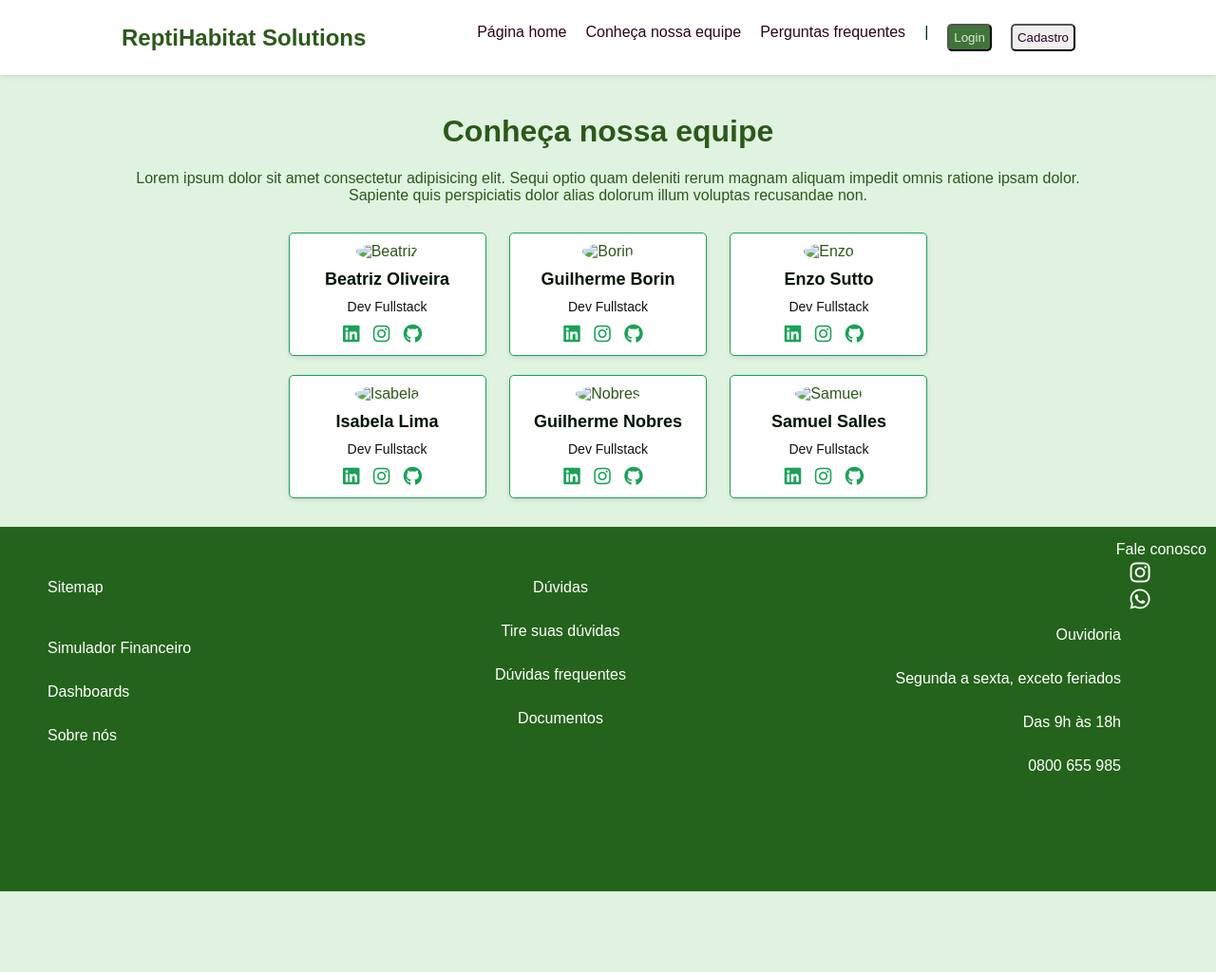
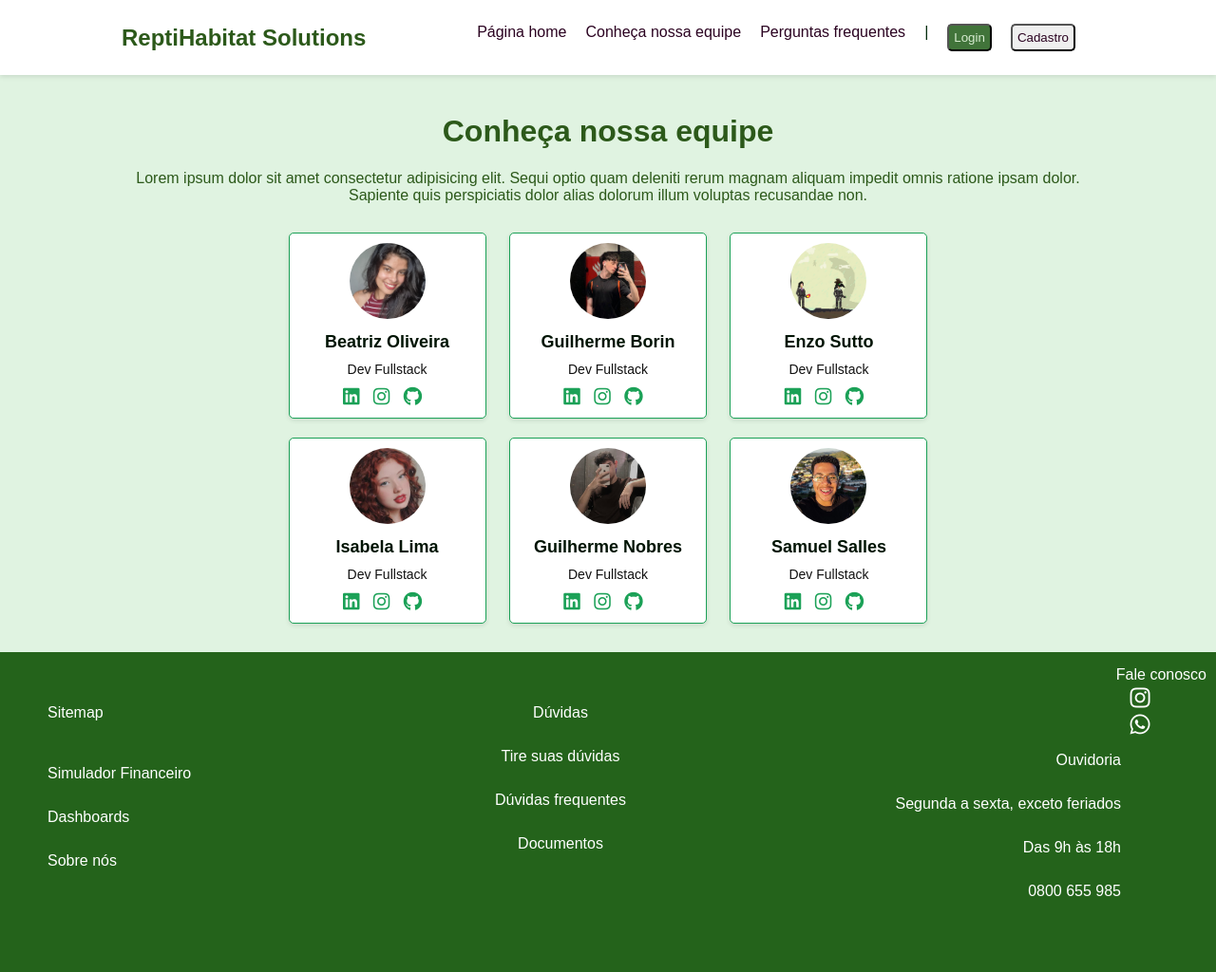
Before and after one commit to samussouza/ReptiHabitatSolutions, a plain HTML site: page SIte Institucional/public/ConhecaEquipe.html in a window 1280 px wide. Shown: the whole page at 95% size. Before the commit the page ends 939 px from the top, so only its background shows below. Drawn offline with Linux system fonts and the light colour scheme; files that its build step writes are made by us from their sources.

Commit message:
Adicionando imagens OBS.:>temporárias<

```diff
--- a/SIte Institucional/public/ConhecaEquipe.html
+++ b/SIte Institucional/public/ConhecaEquipe.html
@@ -372,7 +372,7 @@
         <!-- Div para os cards do topo -->
         <div class="top-cards">
             <div class="card">
-                <img src="./IMG/Conheça a equipe/unnamed (1).png" alt="Beatriz" class="member-img">
+                <img src="IMG\conhecaNossaEquipe\bia.jpg" alt="Beatriz" class="member-img">
                 <h2>Beatriz Oliveira</h2>
                 <p>Dev Fullstack</p>
                 <div class="social-icons">
@@ -382,7 +382,7 @@
                 </div>
             </div>
             <div class="card">
-                <img src="./IMG/Conheça a equipe/unnamed (1).png" alt="Borin" class="member-img">
+                <img src="IMG\conhecaNossaEquipe\gui.borin.jpg" alt="Borin" class="member-img">
                 <h2>Guilherme Borin</h2>
                 <p>Dev Fullstack</p>
                 <div class="social-icons">
@@ -392,7 +392,7 @@
                 </div>
             </div>
             <div class="card">
-                <img src="./IMG/Conheça a equipe/unnamed (1).png" alt="Enzo" class="member-img">
+                <img src="IMG\conhecaNossaEquipe\enzo.adssc.png" alt="Enzo" class="member-img">
                 <h2>Enzo Sutto</h2>
                 <p>Dev Fullstack</p>
                 <div class="social-icons">
@@ -405,7 +405,7 @@
         <!-- Div para os cards debaixo -->
         <div class="bottom-cards">
             <div class="card">
-                <img src="./IMG/Conheça a equipe/unnamed (1).png" alt="Isabela" class="member-img">
+                <img src="IMG\conhecaNossaEquipe\isa.adsc.jpg" alt="Isabela" class="member-img">
                 <h2>Isabela Lima</h2>
                 <p>Dev Fullstack</p>
                 <div class="social-icons">
@@ -415,7 +415,7 @@
                 </div>
             </div>
             <div class="card">
-                <img src="./IMG/Conheça a equipe/unnamed (1).png" alt="Nobres" class="member-img">
+                <img src="IMG\conhecaNossaEquipe\gui.nobres.png" alt="Nobres" class="member-img">
                 <h2>Guilherme Nobres</h2>
                 <p>Dev Fullstack</p>
                 <div class="social-icons">
@@ -425,7 +425,7 @@
                 </div>
             </div>
             <div class="card">
-                <img src="./IMG/Conheça a equipe/unnamed (1).png" alt="Samuel" class="member-img">
+                <img src="IMG\conhecaNossaEquipe\samuel.adsc.png" alt="Samuel" class="member-img">
                 <h2>Samuel Salles</h2>
                 <p>Dev Fullstack</p>
                 <div class="social-icons">
```
Also changed, not shown: SIte Institucional/public/IMG/conhecaNossaEquipe/bia.jpg (added), SIte Institucional/public/IMG/conhecaNossaEquipe/enzo.adssc.png (added), SIte Institucional/public/IMG/conhecaNossaEquipe/gui.borin.jpg (added), SIte Institucional/public/IMG/conhecaNossaEquipe/gui.nobres.png (added), SIte Institucional/public/IMG/conhecaNossaEquipe/isa.adsc.jpg (added), SIte Institucional/public/IMG/conhecaNossaEquipe/samuel.adsc.png (added).
